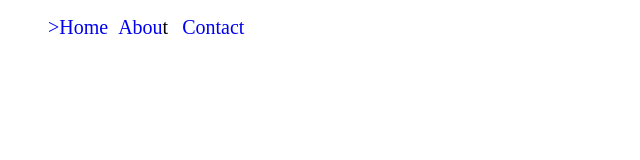
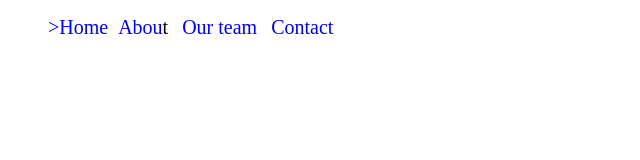
Before and after one commit to kaysiz/muzindademo, a plain HTML site: page index.html in a window 1280 px wide. Shown: the whole page, without its empty margins (0-640 px from the left). Drawn offline with Linux system fonts and the light colour scheme.

Commit message:
added our team to the navbar

```diff
--- a/index.html
+++ b/index.html
@@ -10,6 +10,7 @@
       <ul class="navbar">
         <li><a href="#">>Home</a</li>
         <li><a href="#">Abou</a>t</li>
+        <li><a href="#">Our team</a></li>
         <li><a href="#">Contact</a></li>
       </ul>
     </nav>
```
